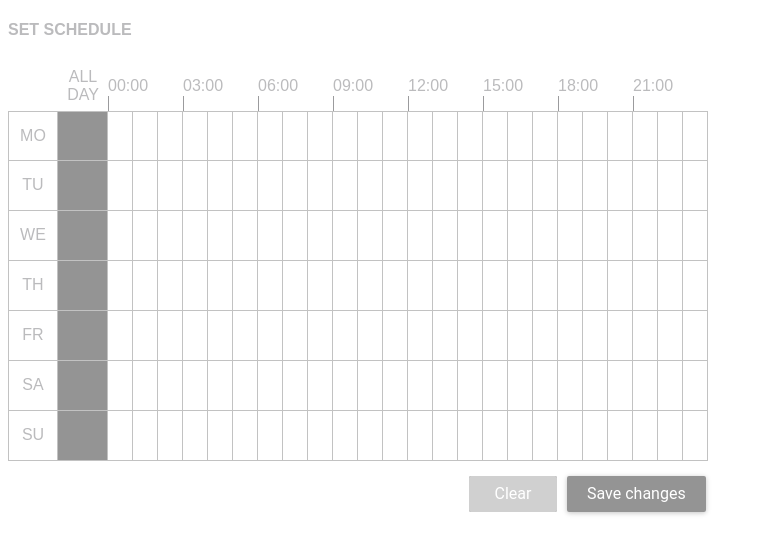
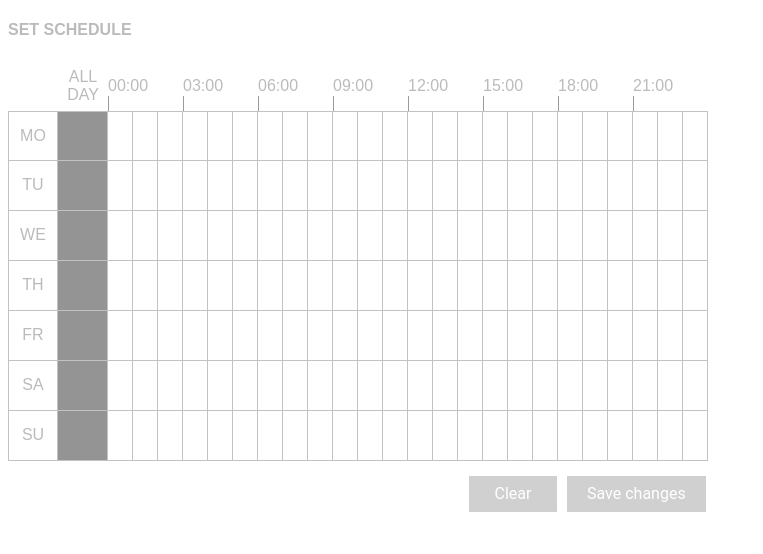
Before and after one commit to Ypalaguta/react-calendar, a React (Create React App) app: page / in a window 1280 px wide. Shown: the top 554 px of the page, without its empty margins (0-763 px from the left). Built offline with nearby package versions, Linux system fonts and the light colour scheme; no server answers.

Commit message:
saving data to api

```diff
--- a/src/components/calendar/Week/index.js
+++ b/src/components/calendar/Week/index.js
@@ -45,5 +45,5 @@ Week.propTypes = {
 };
 
 export default connect((state, props) => ({
-        hours: hoursSelector(state, props)
+    hours: hoursSelector(state, props),
 }))(Week)
--- a/src/components/calendar/index.js
+++ b/src/components/calendar/index.js
@@ -2,7 +2,7 @@ import React, {Component} from 'react'
 import Head from '../../components/calendar/Head'
 import Week from '../../components/calendar/Week'
 import {connect} from 'react-redux'
-import {setData, loadData, clearData, calendarSelector} from "../../ducks/calendar"
+import {setData, saveData, loadData, clearData, calendarSelector, datasEqualSelector} from "../../ducks/calendar"
 import {RaisedButton} from 'material-ui'
 import PropTypes from 'prop-types'
 import './index.css'
@@ -26,7 +26,7 @@ class Calendar extends Component {
 
     render() {
         console.log('Calendar render')
-        const {weeks} = this.props
+        const {weeks, isDatasEqual} = this.props
         let weekComponents = []
         for (let key in weeks) {
             weekComponents.push(<Week key={key}
@@ -50,8 +50,8 @@ class Calendar extends Component {
                 <div className='buttonsRow'>
                     <RaisedButton buttonStyle={buttonStyle} style={divStyle} onClick={this.clickClearButtonHandler}
                                   overlayStyle={paddings} disabled={this.canClear(weeks)}>Clear</RaisedButton>
-                    <RaisedButton buttonStyle={buttonStyle} style={divStyle} overlayStyle={paddings}>Save
-                        changes</RaisedButton>
+                    <RaisedButton buttonStyle={buttonStyle} style={divStyle} overlayStyle={paddings}
+                    disabled={isDatasEqual} onClick={this.clickSaveDataHandler}>Save changes</RaisedButton>
                 </div>
             </div>
         );
@@ -61,7 +61,6 @@ class Calendar extends Component {
         const {setData} = this.props
         setData({key, data})
     }
-
     canClear(weeks){
         for(let key in weeks){
             for(let i=0;i<24;i++)
@@ -73,6 +72,10 @@ class Calendar extends Component {
         const {clearData} = this.props
         clearData();
     }
+    clickSaveDataHandler = (el) =>{
+        const {saveData, weeks} = this.props
+        saveData(weeks)
+    }
 }
 
 Calendar.propTypes = {
@@ -81,5 +84,6 @@ Calendar.propTypes = {
 };
 
 export default connect((store) => ({
-    weeks: calendarSelector(store)
-}), {setData, loadData, clearData})(Calendar);
+    weeks: calendarSelector(store),
+    isDatasEqual: datasEqualSelector(store)
+}), {setData, saveData, loadData, clearData})(Calendar);
--- a/src/ducks/calendar.js
+++ b/src/ducks/calendar.js
@@ -48,6 +48,7 @@ export default function reducer(store = new defaultStore(), action) {
                 .set('error', '')
         case DATA_SAVE:
             return store
+                .set('data', new defaultWeek(store.get('localData')))
                 .set('error', '')
         // .set('msg', payload.msg)
         case DATA_SET:
@@ -118,22 +119,25 @@ function* getDataSaga() {
     }
 }
 
+function fetchPostData(url, params) {
+    return fetch(url, params)
+}
+
 function* setDataSaga() {
     while (true) {
         const action = yield take(DATA_SAVE_REQUEST)
         const {payload} = action
         const params = {
             method: 'POST',
-            body: JSON.stringify(encodeTimeSchedule(payload.data).toJS()),
+            body: JSON.stringify(encodeTimeSchedule(payload)),
             headers: new Headers({
                 'Content-Type': 'application/json'
             })
         }
         try {
-            const data = yield call(fetch, [setDataUrl, params])
+            const postReq = yield call(fetchPostData, setDataUrl, params)
             yield put({
                 type: DATA_SAVE,
-                payload: {data: data.json}
             })
         }
         catch (error) {
@@ -152,6 +156,22 @@ export const hoursSelector = createSelector(stateSelector, weekLabelSelector,
 export const calendarSelector = createSelector(stateSelector,
     (state) => state.get('localData').toJS());
 
+export const datasEqualSelector = createSelector(stateSelector, (state) => {
+    const localData = state.get('localData')
+    const serverData = state.get('data')
+    if(localData===serverData) return true
+    const localDataJs = localData.toJS()
+    const serverDataJs = serverData.toJS()
+    for(let key in localDataJs) {
+        for(let i=0;i<24;i++){
+            if(localDataJs[key][i]!==serverDataJs[key][i]){
+                return false
+            }
+        }
+    }
+    return true
+});
+
 /**
  *
  * @param scheduleArr / new defaultWeek() / immutable Range() type
@@ -161,13 +181,10 @@ export function encodeTimeSchedule(scheduleArr) {
     let week = new defaultWeek(scheduleArr)
     let weekJs = week.toJS()
     for (let key in weekJs) {
-        console.log('--',weekJs,key)
         let resultArr = []
         let start = 0;
         let end = 0;
         for (let i = 0; i < 24; i++) {
-            console.log('+',start, end, weekJs[key][i])
-
             if(weekJs[key][i])
                 end++
             else {
@@ -195,7 +212,6 @@ export function decodeTimeSchedule(scheduleObj) {
             let result = new Array(24).fill(false)
             result.ad = false
             scheduleObj[key].forEach(el => {
-                console.log(key, el)
                 for (let i = (el.bt / 60); i < ((el.et + 1) / 60); i++)
                     result[i] = true
             })
```
